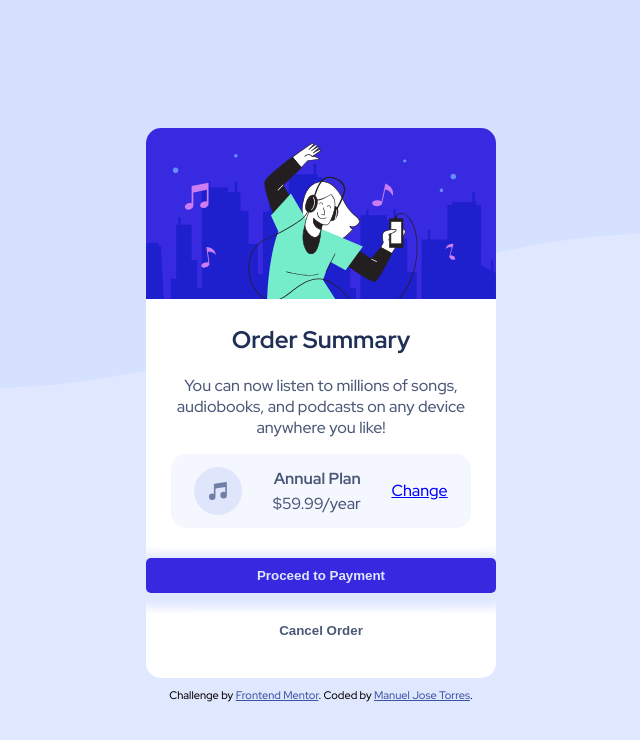
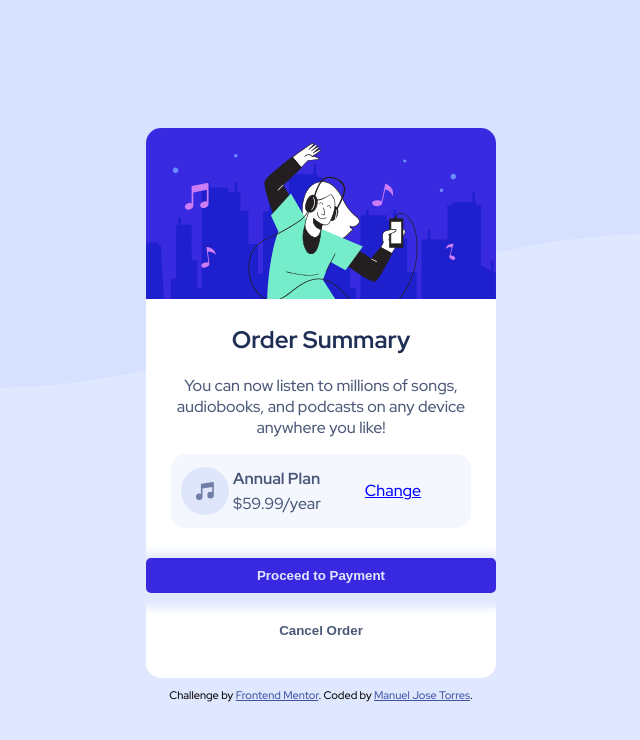
Before and after one commit to manny-torres-02/order-summary-component-main, a plain HTML site: page index.html in a window 1280 px wide. Shown: the whole page, without its empty margins (319-959 px from the left). Drawn offline with Linux system fonts and the light colour scheme.

Commit message:
more small adjustments

```diff
--- a/css.css
+++ b/css.css
@@ -83,12 +83,14 @@ p {
 }
 
 a {
+  margin:auto;
   color: blue;
   text-decoration: underline;
 }
 
 .pricing {
-text-align: right;
+padding-left:0px;
+text-align: left;
 }
 
 .plan,
```
Also changed, not shown: 1 other file.
